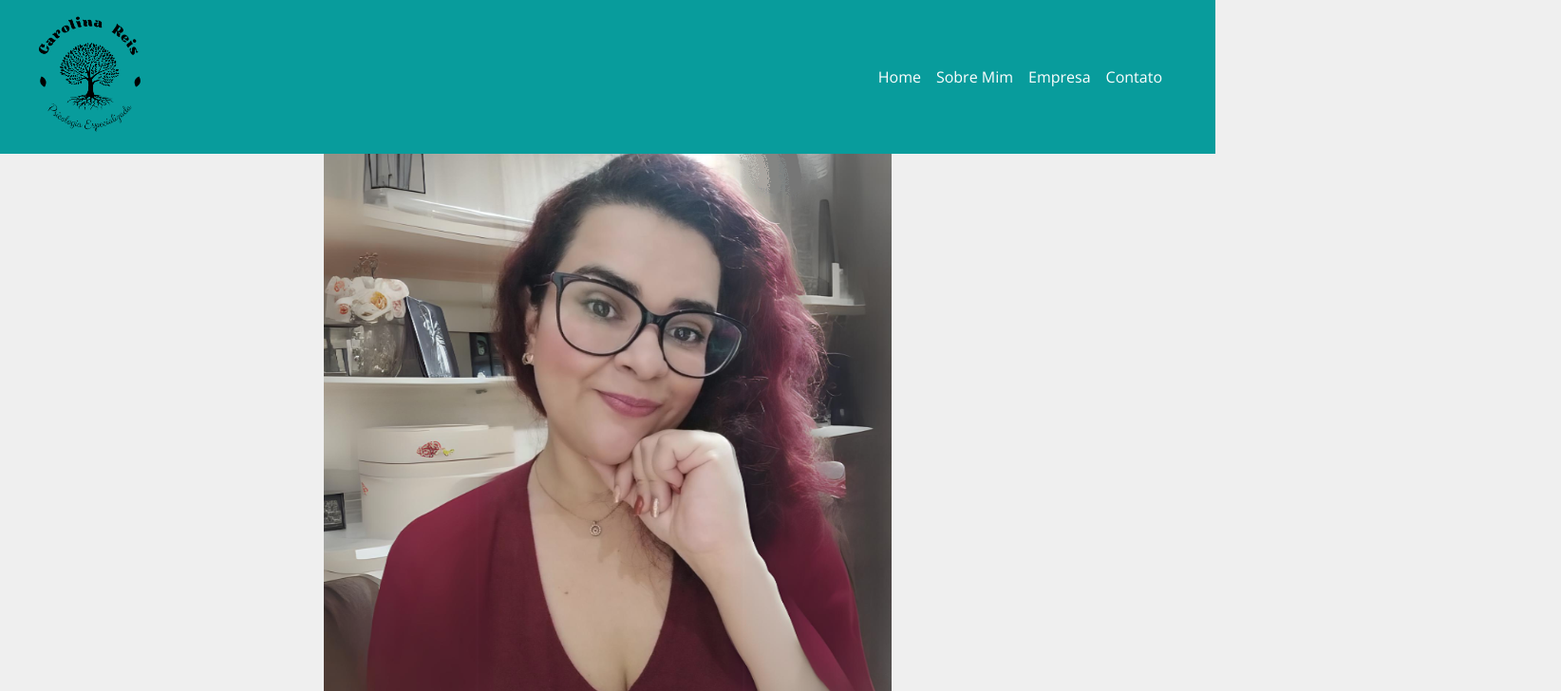
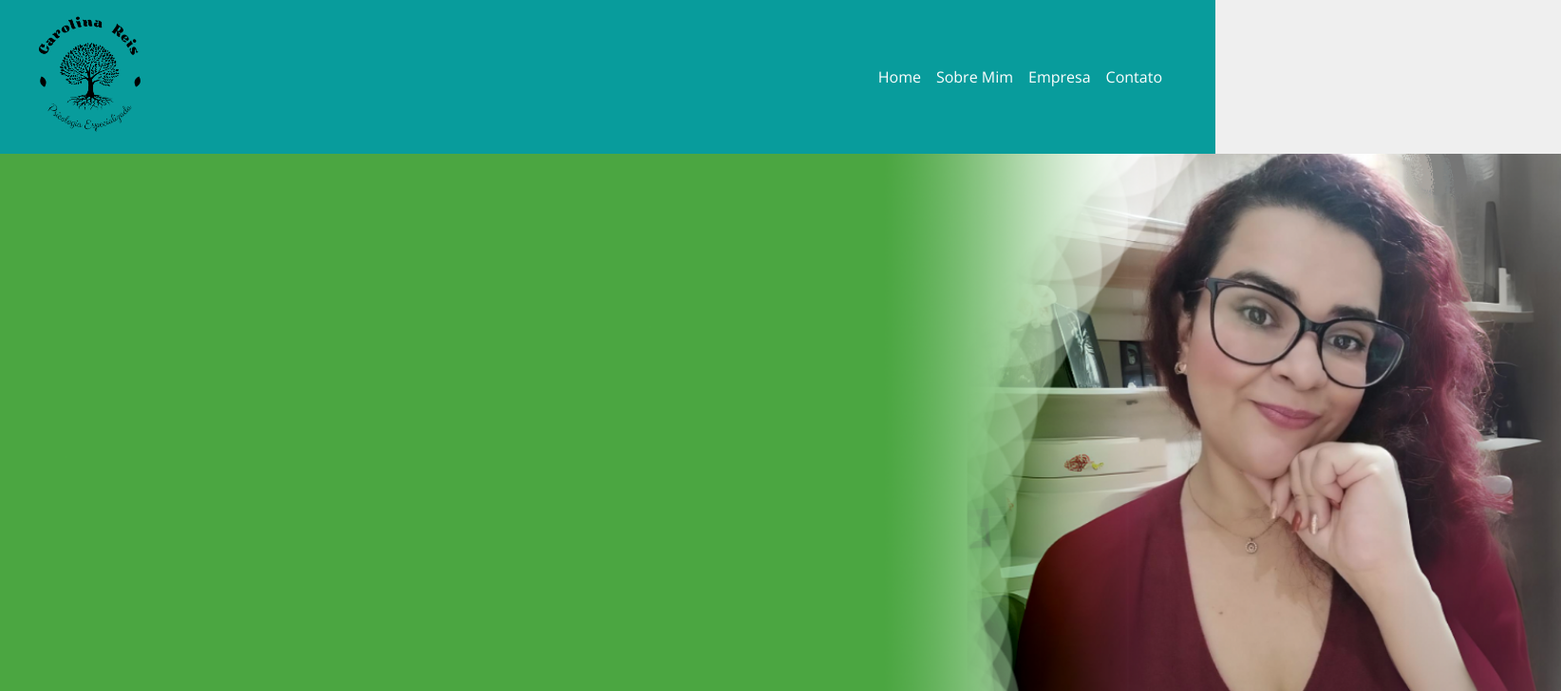
Before and after one commit to alexponciano2/psicologaCarol, a React (Vite) app in the folder sitecarol/: page /aboutme in a window 1280 px wide. Shown: the top 728 px of the page at 95% size, 1644 px wide, since content can reach past the window. Built offline with nearby package versions, Linux system fonts and the light colour scheme.

Commit message:
Update AboutMe.jsx

```diff
--- a/sitecarol/src/components/pages/AboutMe.jsx
+++ b/sitecarol/src/components/pages/AboutMe.jsx
@@ -1,15 +1,12 @@
-import homecarol from '../../img/Carolina2.png'
+import homecarol from '../../img/Carolina3.png'
 import styles from '../pages/AboutMe.module.css'
 
 function AboutMe() {
     return (
         <div className={styles.container}>
-            <div className={styles.imageside}>
-                <img src={homecarol} alt="carol" className={styles.imagem}></img>
-                <div class={styles.overlaygradient}></div>
-            </div>
-            <div className={styles.gradientside}></div>
+            <img src={homecarol} alt="Imagem"></img>
         </div>
+
     )
 }
 
```
